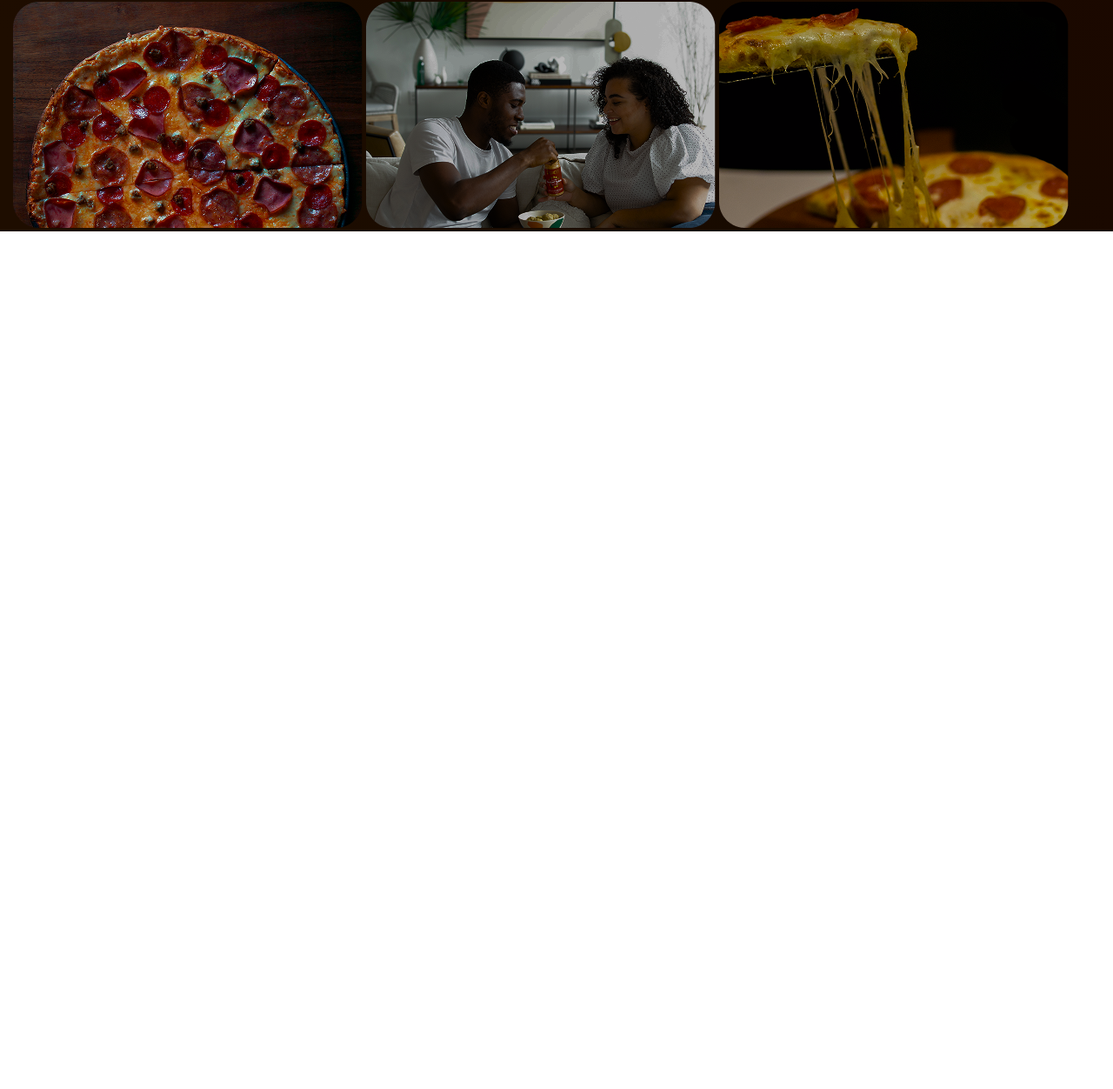
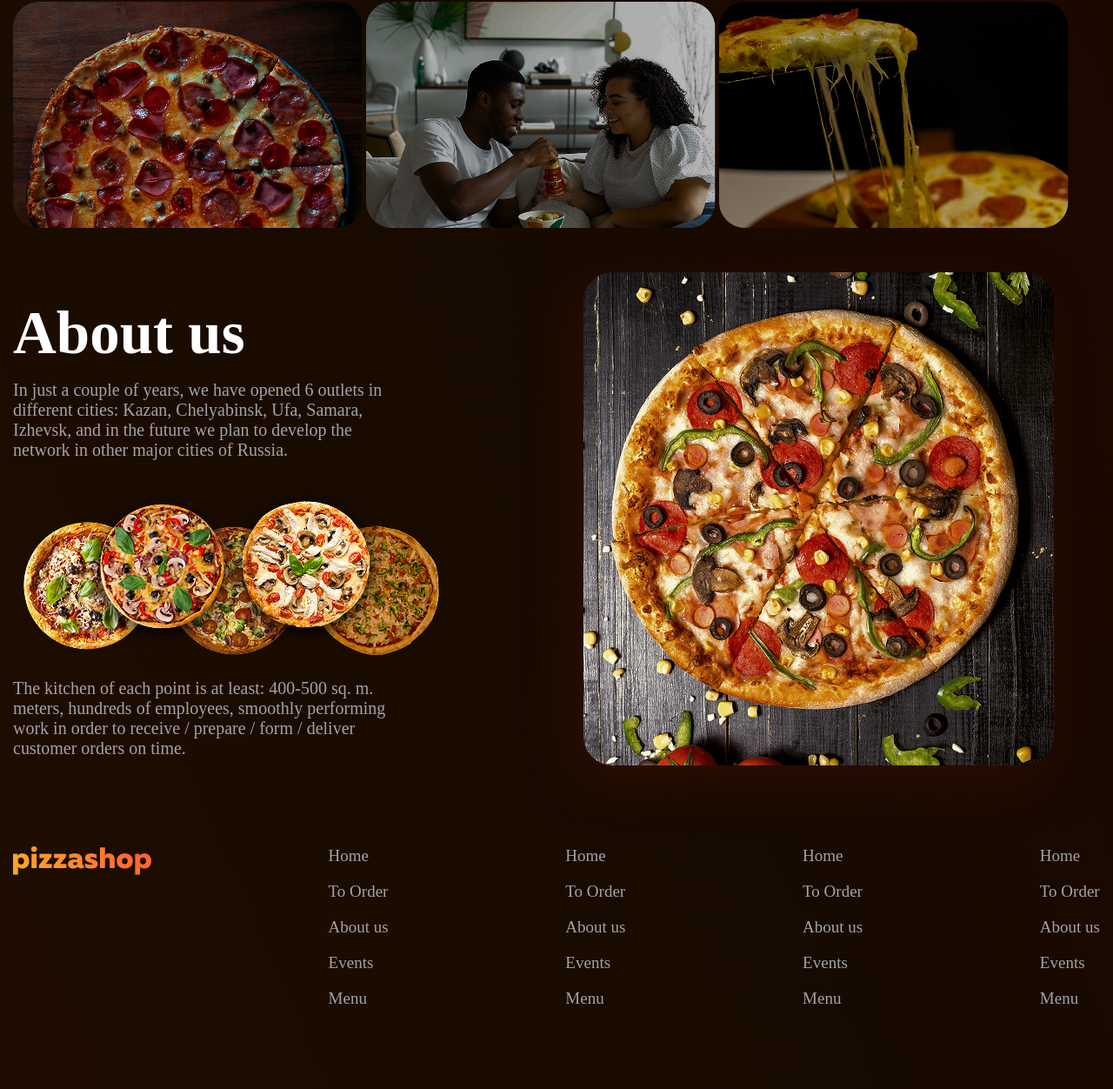
Before and after one commit to otajanov/musobaqa, a plain HTML site: page index.html in a window 1280 px wide. Shown: the part 3269-4521 px from the top of the page at 87% size. Before the commit the page ends 3535 px from the top, so only its background shows below. Drawn offline with Linux system fonts and the light colour scheme.

Commit message:
site end

```diff
--- a/index.html
+++ b/index.html
@@ -262,7 +262,69 @@
                 <img src="img/Rectangle 12.png" alt="">
             </div>
         </section>
+        <section class="container">
+            <div class="us">
+                <div class="us_left">
+                    <h1>About us</h1>
+                    <p>In just a couple of years, we have opened 6 outlets in different cities: Kazan, Chelyabinsk, Ufa, Samara, Izhevsk, and in the future we plan to develop the network in other major cities of Russia.</p>
+                    <img src="img/Group 60.png" alt="">
+                    <p>The kitchen of each point is at least: 400-500 sq. m. meters, hundreds of employees, smoothly performing work in order to receive / prepare / form / deliver customer orders on time.</p>
+
+                </div>
+                <div class="us_right">
+                    <img src="img/piza.png" alt="">
+                </div>
+            </div>
+        </section>
     </main>
+
+    <footer class="container footer_content">
+       <div class="div">
+         <div class="logo">
+            <img src="img/pizzashop.png" alt="">
+        </div>
+
+        <ul class="listt">
+            <li><a href="#!">Home</a></li>
+            <li><a href="#!">To Order</a></li>
+            <li><a href="#!">About us</a></li>
+            <li><a href="#!">Events</a></li>
+            <li><a href="#!">Menu</a></li>
+        </ul>
+        <ul class="listt">
+            <li><a href="#!">Home</a></li>
+            <li><a href="#!">To Order</a></li>
+            <li><a href="#!">About us</a></li>
+            <li><a href="#!">Events</a></li>
+            <li><a href="#!">Menu</a></li>
+        </ul>
+        <ul class="listt">
+            <li><a href="#!">Home</a></li>
+            <li><a href="#!">To Order</a></li>
+            <li><a href="#!">About us</a></li>
+            <li><a href="#!">Events</a></li>
+            <li><a href="#!">Menu</a></li>
+        </ul>
+        <ul class="listt">
+            <li><a href="#!">Home</a></li>
+            <li><a href="#!">To Order</a></li>
+            <li><a href="#!">About us</a></li>
+            <li><a href="#!">Events</a></li>
+            <li><a href="#!">Menu</a></li>
+        </ul>
+       </div>
+
+       <div class="fooyer">
+        <p style="color: #FF612E; font-weight: 400; font-size: 20px; margin-top: 105px; margin-bottom: 65px;">+7 (937) 333-55-33</p>
+
+        <div class="icons">
+            <i class="fa-brands fa-instagram"></i>
+            <i class="fa-brands fa-twitter"></i>
+            <i class="fa-brands fa-facebook"></i>
+        </div>
+
+    </div>
+    </footer>
 
 </body>
 
--- a/style.css
+++ b/style.css
@@ -277,3 +277,55 @@ body {
         text-align: end;
     }
 }
+
+.us{
+    display: flex;
+    justify-content: space-between;
+    align-items: center;
+
+    .us_left{
+        h1{
+            font-weight: 800;
+            font-size: 69px;
+            color: #FFFFFF;
+        }
+
+        p{
+            font-weight: 400;
+            font-size: 20px;
+            color: #A3A3A3;
+            width: 459px;
+            margin-top: 14px;
+            margin-bottom: 22px;
+        }
+    }
+}
+
+.listt{
+
+
+    a{
+        font-weight: 400;
+    font-size: 19px;
+    color: #A3A3A3;
+    margin-bottom: 19px;
+    display: block;
+    }
+}
+
+.div{
+    display: flex;
+    justify-content: space-between;
+}
+
+.icons{
+    color: #FF6432;
+    font-size: 30px;
+}
+
+.fooyer{
+    display: flex;
+    justify-content: space-between;
+    align-items: center;
+
+}
```
Also changed, not shown: img/Group 60.png (added), img/piza.png (added).
